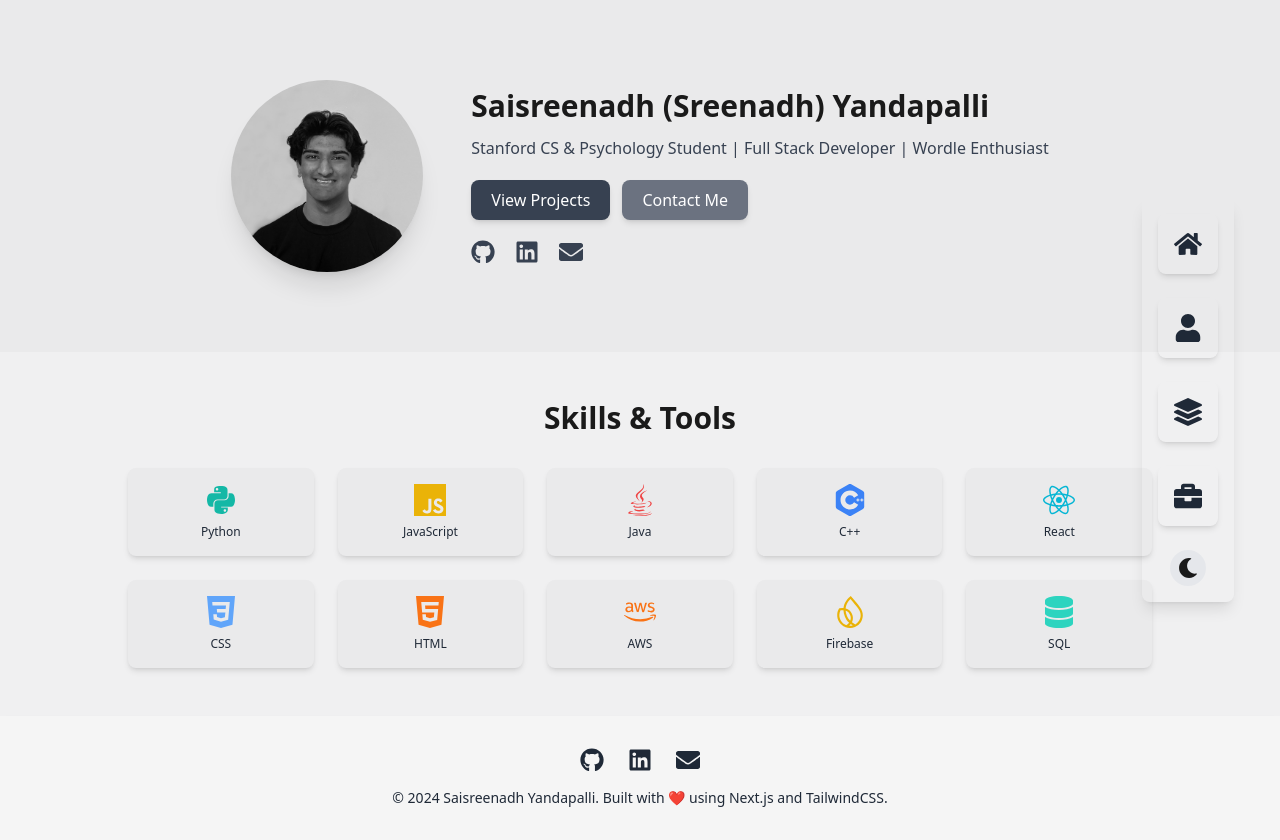
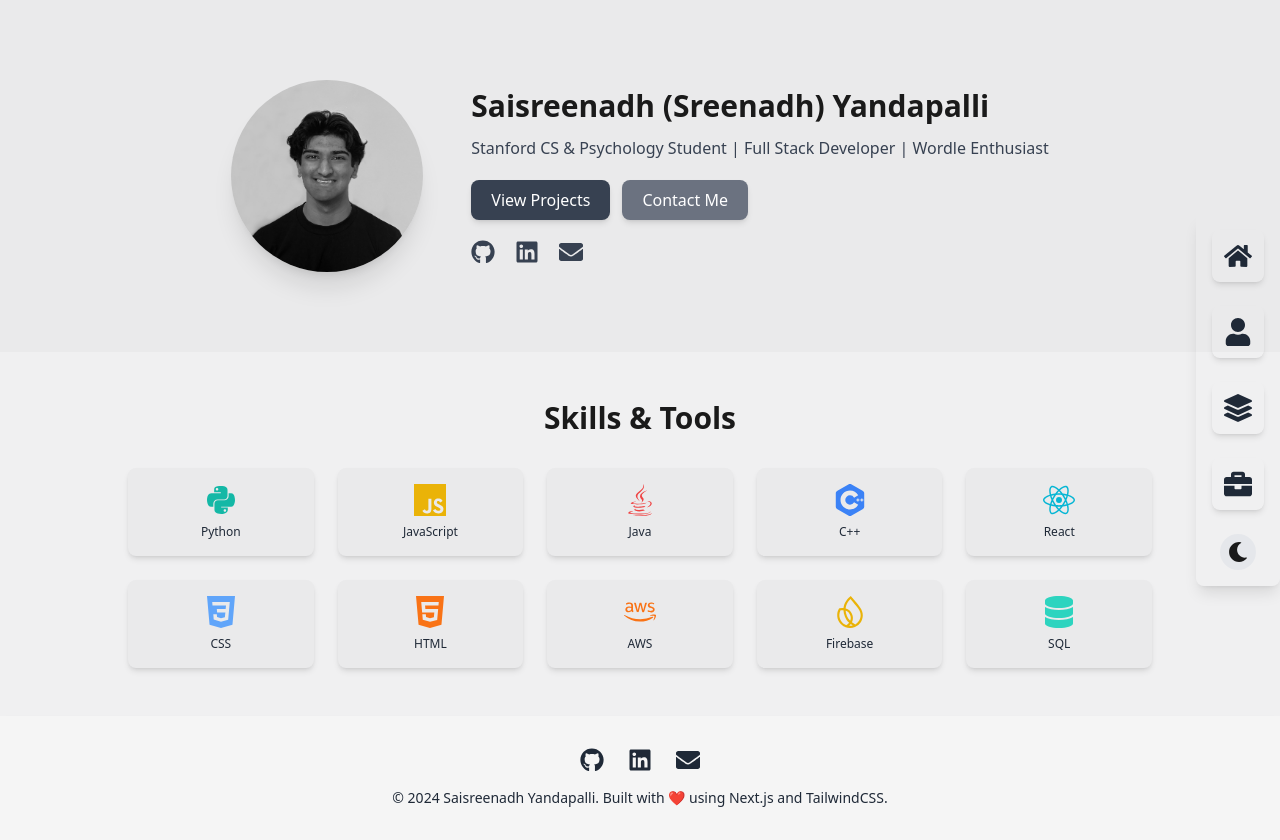
Before and after one commit to saisreenadh/Portfolio-Site, a Next.js app: page / in a window 1280 px wide. Built offline with nearby package versions, Linux system fonts and the light colour scheme.

Commit message:
fixed nav bar

```diff
--- a/src/app/layout.js
+++ b/src/app/layout.js
@@ -23,7 +23,7 @@ export default function Layout({ children }) {
       <body className="min-h-screen flex flex-col bg-background text-foreground">
         <ThemeProvider>
           {/* Navigation Bar */}
-          <nav className="fixed top-0 left-1/2 transform -translate-x-1/2 z-50 flex flex-col space-y-4 p-4 bg-top-dark shadow-lg rounded-lg md:top-1/2 md:right-0 md:transform md:-translate-y-1/2 md:left-auto md:space-y-6">
+          <nav className="fixed top-0 left-0 right-0 z-50 flex flex-row justify-center space-x-6 p-4 bg-top-dark shadow-lg md:flex-col md:space-x-0 md:space-y-6 md:top-1/2 md:right-0 md:left-auto md:transform md:-translate-y-1/2 md:rounded-lg">
             <NavItem href="/" Icon={FaHome} label="Home" />
             <NavItem href="/me" Icon={FaUser} label="Me" />
             <NavItem href="/projects" Icon={FaLayerGroup} label="Projects" />
@@ -56,7 +56,7 @@ export default function Layout({ children }) {
                 <FaLinkedin size={24} />
               </a>
               <a
-                href="mailto:syandapalli@stanford.edu"
+                href="mailto:saisreenadh@stanford.edu"
                 className="hover:text-teal-400 dark:text-[#EAEAEA] transition-colors"
               >
                 <FaEnvelope size={24} />
@@ -76,7 +76,7 @@ function NavItem({ href, Icon, label }) {
   return (
     <a
       href={href}
-      className="relative flex items-center justify-center bg-card-bg rounded-lg p-4 shadow-md hover:scale-105 transition-transform md:space-x-3"
+      className="relative flex items-center justify-center bg-card-bg rounded-lg p-3 shadow-md hover:scale-105 transition-transform"
     >
       <Icon size={28} className="text-gray-800 dark:text-[#EAEAEA]" />
       {/* Hide text completely on mobile */}
```
